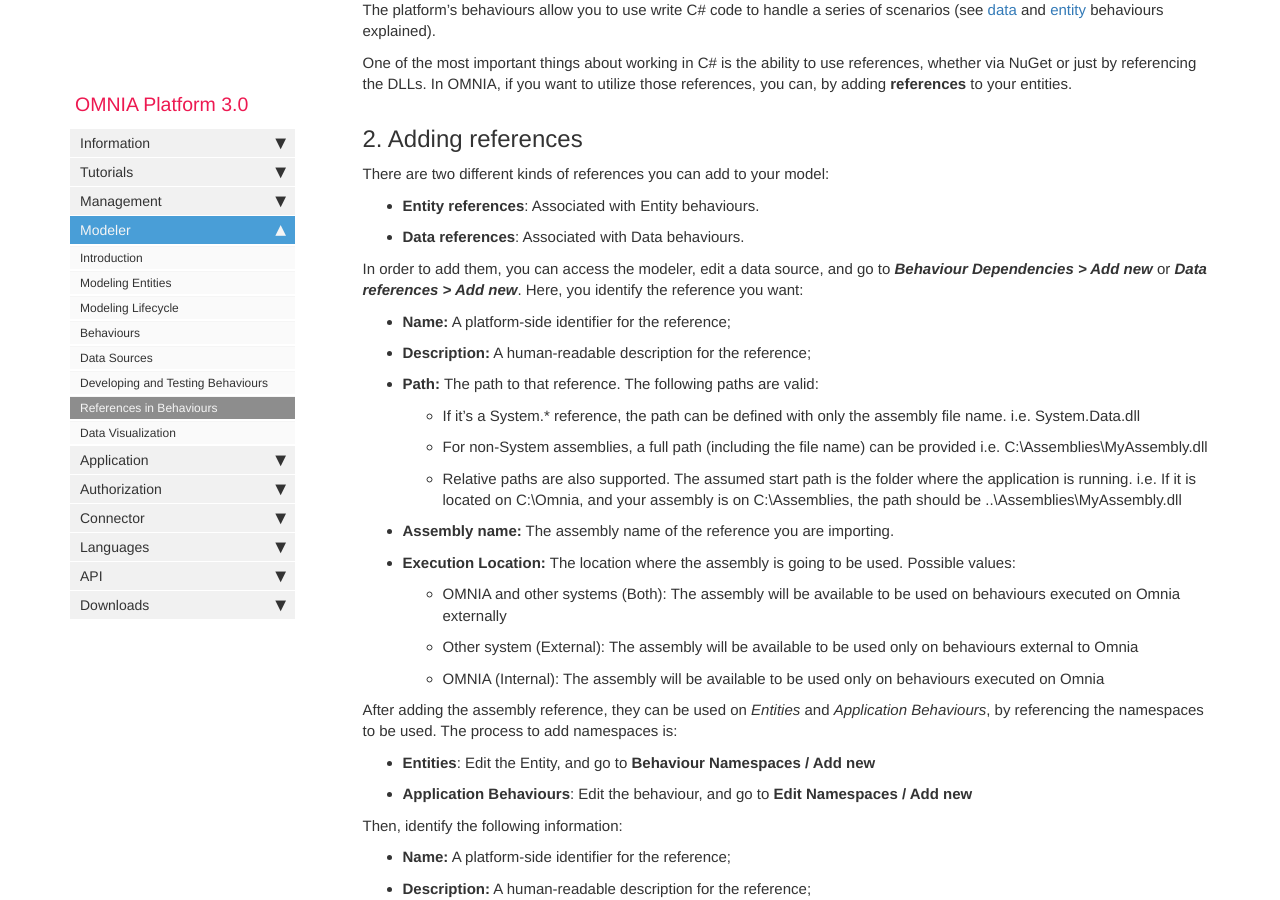
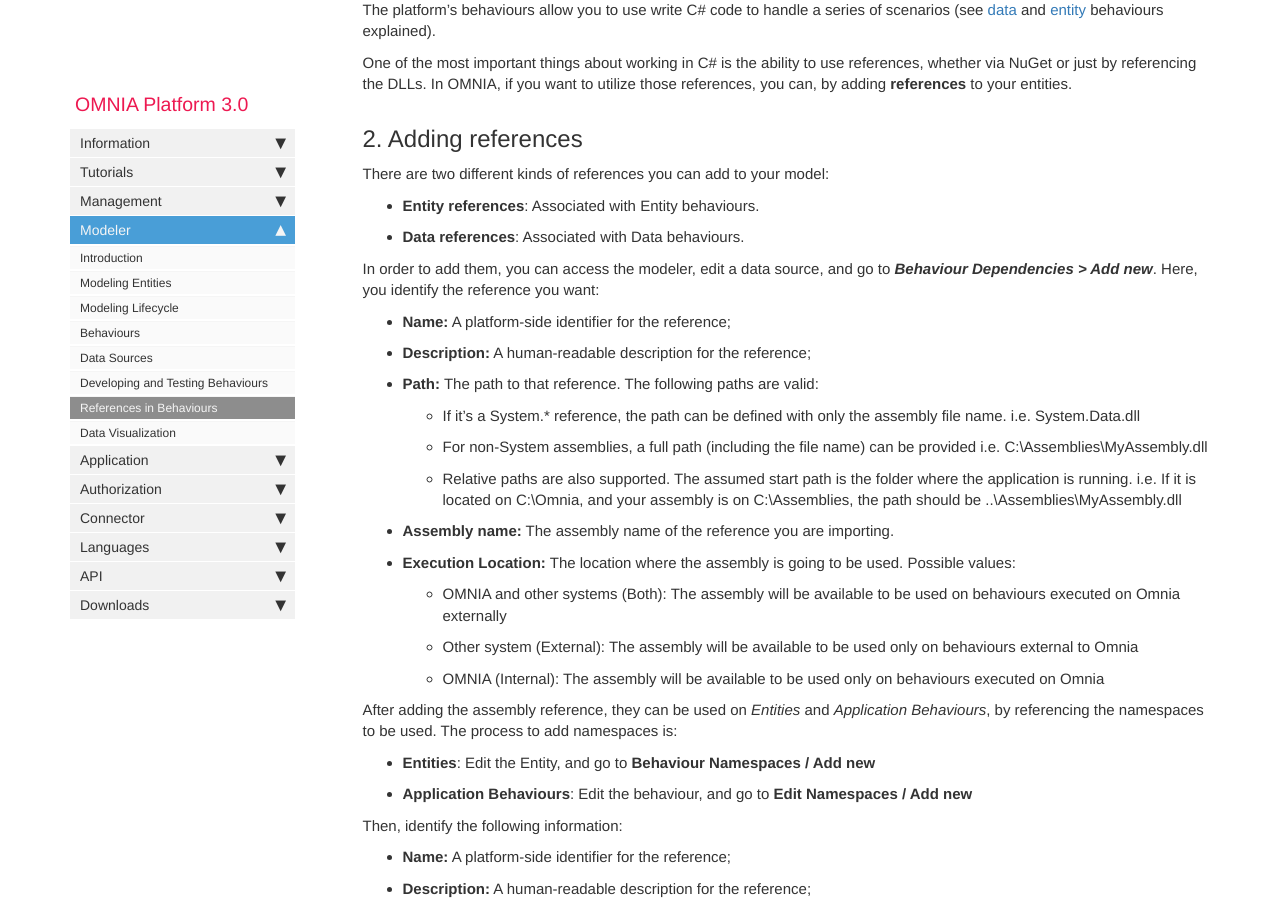
Before and after one commit to daniel8lopes/omnia3, a Jekyll site: the page built from docs/pages/omnia3/Modeler/omnia3_modeler_references.md, in a window 1280 px wide and 900 px high, scrolled down 385 px. Built offline with Jekyll 4.4.1, drawn with Linux system fonts in a browser that asks for light colours; nearby versions of some CDN libraries; comment, search, counter and statistics services are not loaded.

Commit message:
Update omnia3_modeler_references.md

```diff
--- a/docs/pages/omnia3/Modeler/omnia3_modeler_references.md
+++ b/docs/pages/omnia3/Modeler/omnia3_modeler_references.md
@@ -20,7 +20,7 @@ There are two different kinds of references you can add to your model:
 - **Entity references**: Associated with Entity behaviours.
 - **Data references**: Associated with Data behaviours.
 
-In order to add them, you can access the modeler, edit a data source, and go to ***Behaviour Dependencies > Add new*** or ***Data references > Add new***. Here, you identify the reference you want:
+In order to add them, you can access the modeler, edit a data source, and go to ***Behaviour Dependencies > Add new***. Here, you identify the reference you want:
 - **Name:** A platform-side identifier for the reference;
 - **Description:** A human-readable description for the reference;
 - **Path:** The path to that reference. The following paths are valid:
```
